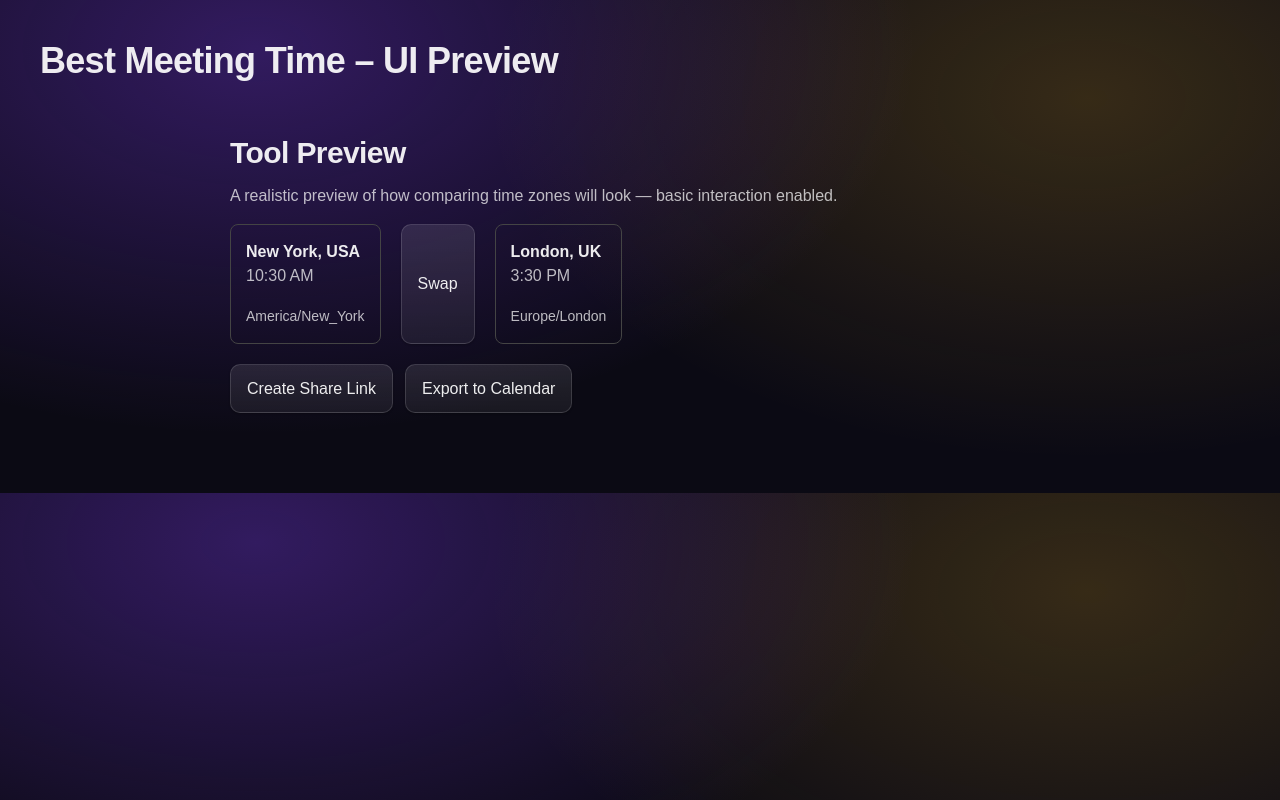
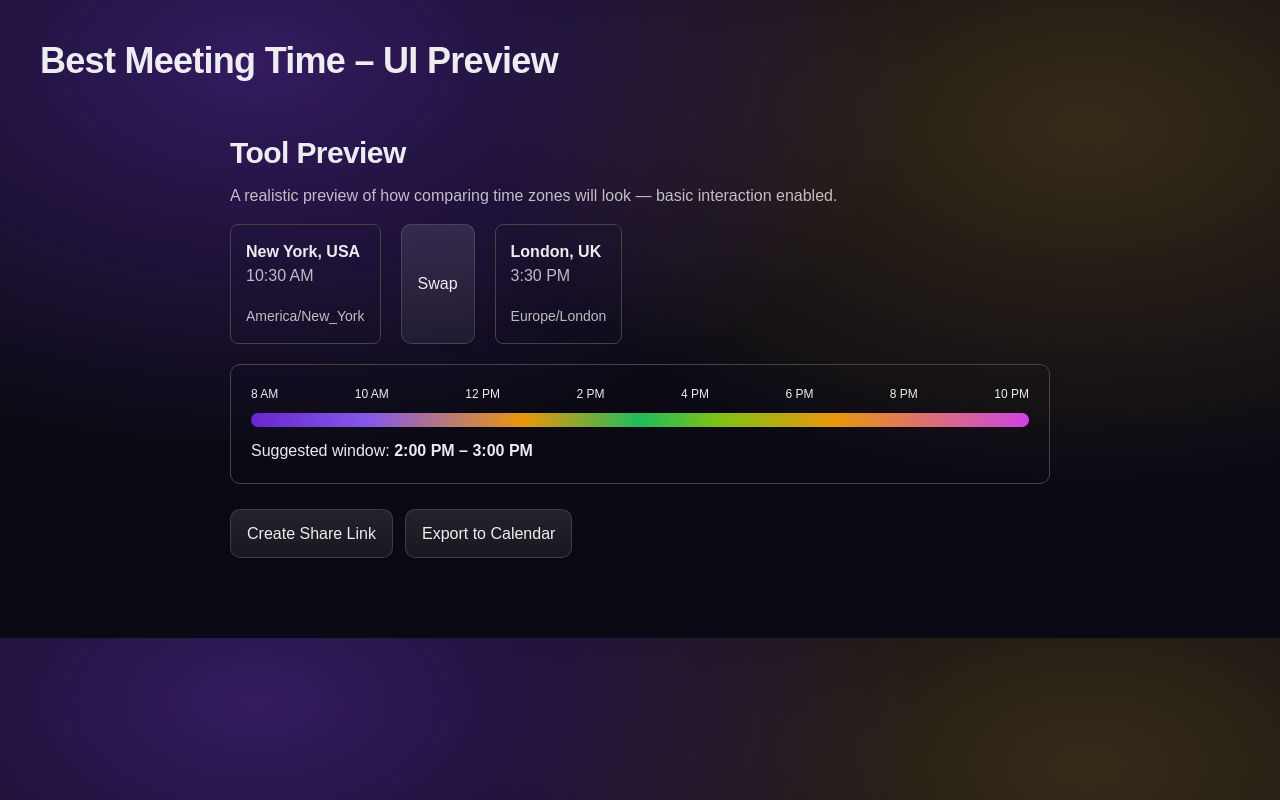
Before and after one commit to techtalk1282/Best-Meeting-Time, a Next.js app: page /preview in a window 1280 px wide. Built offline with nearby package versions, Linux system fonts and the light colour scheme.

Commit message:
feat: add 8am-10pm visual timeline bar to tool preview

```diff
--- a/app/ui/ToolPreviewSection.tsx
+++ b/app/ui/ToolPreviewSection.tsx
@@ -40,7 +40,6 @@ function calculateOverlap(cityA: City, cityB: City): Window {
 }
 
 export default function ToolPreviewSection() {
-
   const [cityA, setCityA] = useState<City>({
     name: "New York, USA",
     time: "10:30 AM",
@@ -67,14 +66,12 @@ export default function ToolPreviewSection() {
   }
 
   async function createShareLink() {
-
     if (creatingShare) return;
 
     setCreatingShare(true);
     setCopyMessage("");
 
     try {
-
       const res = await fetch("/api/share", {
         method: "POST",
         headers: {
@@ -96,45 +93,34 @@ export default function ToolPreviewSection() {
       const fullUrl = `${window.location.origin}${data.url}`;
 
       setShareLink(fullUrl);
-
     } catch (err) {
-
       console.error("share_link_error", err);
       setCopyMessage("Unable to create share link");
-
     } finally {
-
       setCreatingShare(false);
-
     }
-
   }
 
   async function copyLink() {
-
     if (!shareLink) return;
 
     try {
-
       await navigator.clipboard.writeText(shareLink);
       setCopyMessage("Link copied");
-
     } catch {
-
       setCopyMessage("Copy failed");
-
     }
-
   }
 
   function openGoogleCalendar() {
-
-    const start = new Date(meetingWindow.startUtc)
+    const start =
+      new Date(meetingWindow.startUtc)
         .toISOString()
         .replace(/[-:]/g, "")
         .split(".")[0] + "Z";
 
-    const end = new Date(meetingWindow.endUtc)
+    const end =
+      new Date(meetingWindow.endUtc)
         .toISOString()
         .replace(/[-:]/g, "")
         .split(".")[0] + "Z";
@@ -152,17 +138,13 @@ export default function ToolPreviewSection() {
       `&details=${details}`;
 
     window.open(url, "_blank", "noopener,noreferrer");
-
   }
 
   function openOutlookCalendar() {
-
     const start = meetingWindow.startUtc;
     const end = meetingWindow.endUtc;
 
-    const subject = encodeURIComponent(
-      `Meeting: ${cityA.name} ↔ ${cityB.name}`
-    );
+    const subject = encodeURIComponent(`Meeting: ${cityA.name} ↔ ${cityB.name}`);
 
     const body = encodeURIComponent(
       `Suggested meeting window between ${cityA.name} and ${cityB.name}`
@@ -176,17 +158,17 @@ export default function ToolPreviewSection() {
       `&body=${body}`;
 
     window.open(url, "_blank", "noopener,noreferrer");
-
   }
 
   function downloadICS() {
-
-    const start = new Date(meetingWindow.startUtc)
+    const start =
+      new Date(meetingWindow.startUtc)
         .toISOString()
         .replace(/[-:]/g, "")
         .split(".")[0] + "Z";
 
-    const end = new Date(meetingWindow.endUtc)
+    const end =
+      new Date(meetingWindow.endUtc)
         .toISOString()
         .replace(/[-:]/g, "")
         .split(".")[0] + "Z";
@@ -197,13 +179,10 @@ export default function ToolPreviewSection() {
       `&start=${start}&end=${end}`;
 
     window.open(url, "_blank");
-
   }
 
   return (
-
     <div style={{ maxWidth: 900, margin: "0 auto", padding: 40 }}>
-
       <h2>Tool Preview</h2>
 
       <p>
@@ -212,7 +191,6 @@ export default function ToolPreviewSection() {
       </p>
 
       <div style={{ display: "flex", gap: 20, marginBottom: 20 }}>
-
         <div style={{ border: "1px solid #444", padding: 15, borderRadius: 8 }}>
           <strong>{cityA.name}</strong>
           <p>{cityA.time}</p>
@@ -226,11 +204,50 @@ export default function ToolPreviewSection() {
           <p>{cityB.time}</p>
           <small>{cityB.tz}</small>
         </div>
+      </div>
 
+      <div
+        style={{
+          border: "1px solid #444",
+          padding: 20,
+          borderRadius: 10,
+          marginBottom: 25,
+        }}
+      >
+        <div
+          style={{
+            display: "flex",
+            justifyContent: "space-between",
+            fontSize: 12,
+            marginBottom: 10,
+          }}
+        >
+          <span>8 AM</span>
+          <span>10 AM</span>
+          <span>12 PM</span>
+          <span>2 PM</span>
+          <span>4 PM</span>
+          <span>6 PM</span>
+          <span>8 PM</span>
+          <span>10 PM</span>
+        </div>
+
+        <div
+          style={{
+            height: 14,
+            borderRadius: 8,
+            background:
+              "linear-gradient(to right, #6d28d9 0%, #8b5cf6 15%, #f59e0b 35%, #22c55e 50%, #84cc16 60%, #f59e0b 75%, #d946ef 100%)",
+            opacity: 0.95,
+          }}
+        />
+
+        <div style={{ marginTop: 12, fontWeight: 500 }}>
+          Suggested window: <strong>2:00 PM – 3:00 PM</strong>
+        </div>
       </div>
 
       <div style={{ display: "flex", gap: 12 }}>
-
         <button onClick={createShareLink}>
           {creatingShare ? "Creating..." : "Create Share Link"}
         </button>
@@ -238,33 +255,22 @@ export default function ToolPreviewSection() {
         <button onClick={() => setCalendarMenuOpen(!calendarMenuOpen)}>
           Export to Calendar
         </button>
-
       </div>
 
       {calendarMenuOpen && (
+        <div
+          style={{ marginTop: 20, display: "flex", gap: 12, flexWrap: "wrap" }}
+        >
+          <button onClick={openGoogleCalendar}>Add to Google Calendar</button>
 
-        <div style={{ marginTop: 20, display: "flex", gap: 12, flexWrap: "wrap" }}>
+          <button onClick={openOutlookCalendar}>Add to Outlook Calendar</button>
 
-          <button onClick={openGoogleCalendar}>
-            Add to Google Calendar
-          </button>
-
-          <button onClick={openOutlookCalendar}>
-            Add to Outlook Calendar
-          </button>
-
-          <button onClick={downloadICS}>
-            Apple / iCal Download
-          </button>
-
+          <button onClick={downloadICS}>Apple / iCal Download</button>
         </div>
-
       )}
 
       {shareLink && (
-
         <div style={{ marginTop: 30 }}>
-
           <strong>Share or bookmark this meeting setup</strong>
 
           <p>{shareLink}</p>
@@ -274,13 +280,8 @@ export default function ToolPreviewSection() {
           <p>{copyMessage}</p>
 
           <small>Links remain active for 45 days.</small>
-
         </div>
-
       )}
-
     </div>
-
   );
-
 }
```
Lines whose indentation alone changed are shown as unchanged.
